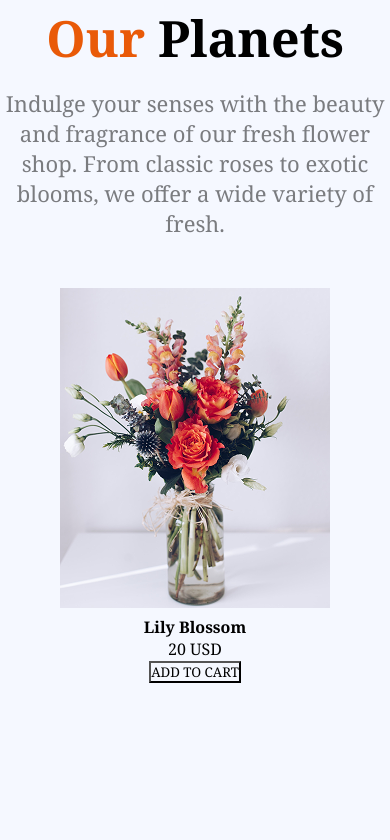
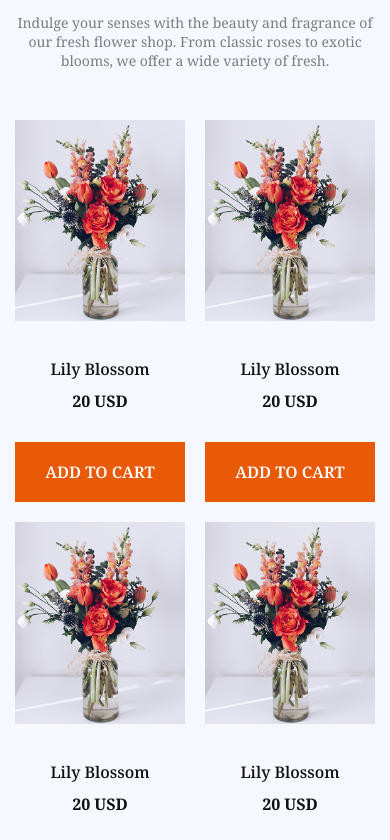
Before and after one commit to ebrahim2355/flower-pot, a plain HTML site: page index.html in a window 390 px wide. Shown: the part 724-1564 px from the top of the page. Before the commit the page ends 1407 px from the top, so only its background shows below. Drawn offline with Linux system fonts and the light colour scheme.

Commit message:
second commit

```diff
--- a/index.html
+++ b/index.html
@@ -37,8 +37,50 @@
         <section class="first-section">
             <h2 class="first-section-header"><span style="color: #E95A08;">Our</span> Planets</h2>
             <p class="first-section-description">Indulge your senses with the beauty and fragrance of our fresh flower shop. From classic roses to exotic blooms, we offer a wide variety of fresh.</p>
-            <div>
-                <div class="">
+            <div class="img-section">
+                <div class="single-img-section">
+                    <img src="assets/sample-flower-image.png" alt="">
+                    <h4 class="flower-name">Lily Blossom</h4>
+                    <p class="flower-price">20 USD</p>
+                    <button class="primary-btn">ADD TO CART</button>
+                </div>
+                <div class="single-img-section">
+                    <img src="assets/sample-flower-image.png" alt="">
+                    <h4 class="flower-name">Lily Blossom</h4>
+                    <p class="flower-price">20 USD</p>
+                    <button class="primary-btn">ADD TO CART</button>
+                </div>
+                <div class="single-img-section">
+                    <img src="assets/sample-flower-image.png" alt="">
+                    <h4 class="flower-name">Lily Blossom</h4>
+                    <p class="flower-price">20 USD</p>
+                    <button class="primary-btn">ADD TO CART</button>
+                </div>
+                <div class="single-img-section">
+                    <img src="assets/sample-flower-image.png" alt="">
+                    <h4 class="flower-name">Lily Blossom</h4>
+                    <p class="flower-price">20 USD</p>
+                    <button class="primary-btn">ADD TO CART</button>
+                </div>
+                <div class="single-img-section">
+                    <img src="assets/sample-flower-image.png" alt="">
+                    <h4 class="flower-name">Lily Blossom</h4>
+                    <p class="flower-price">20 USD</p>
+                    <button class="primary-btn">ADD TO CART</button>
+                </div>
+                <div class="single-img-section">
+                    <img src="assets/sample-flower-image.png" alt="">
+                    <h4 class="flower-name">Lily Blossom</h4>
+                    <p class="flower-price">20 USD</p>
+                    <button class="primary-btn">ADD TO CART</button>
+                </div>
+                <div class="single-img-section">
+                    <img src="assets/sample-flower-image.png" alt="">
+                    <h4 class="flower-name">Lily Blossom</h4>
+                    <p class="flower-price">20 USD</p>
+                    <button class="primary-btn">ADD TO CART</button>
+                </div>
+                <div class="single-img-section">
                     <img src="assets/sample-flower-image.png" alt="">
                     <h4 class="flower-name">Lily Blossom</h4>
                     <p class="flower-price">20 USD</p>
--- a/styles/style.css
+++ b/styles/style.css
@@ -49,38 +49,78 @@ header nav {
 }
 
 
-.banner{
+.banner {
     display: flex;
     /* grid-template-columns: repeat(2, 1fr); */
     align-items: last baseline;
     max-width: 1140px;
     margin: 0 auto;
 }
-.banner-title{
+
+.banner-title {
     font-weight: bold;
     font-size: 4em;
     margin-bottom: 13px;
 }
-.banner-description{
+
+.banner-description {
     color: rgba(0, 0, 0, 0.5);
 }
 
-.first-section{
+.first-section {
     text-align: center;
+    max-width: 1140px;
+    margin: 0 auto;
 }
-.first-section-header{
+
+.first-section-header {
     font-size: 50px;
     font-weight: bold;
     margin-bottom: 16px;
     margin-top: 120px;
 
 }
-.first-section-description{
+
+.first-section-description {
     font-size: 22px;
     color: rgba(0, 0, 0, 0.5);
     margin-bottom: 50px;
 }
 
+.flower-name {
+    color: #111111;
+    font-size: 22px;
+    font-weight: 550;
+    margin-top: 30px;
+}
+
+.flower-price {
+    color: #111111;
+    font-weight: bold;
+    font-size: 22px;
+    margin-top: 20px;
+    margin-bottom: 30px;
+}
+
+.primary-btn {
+    color: #FFFFFF;
+    border: none;
+    font-size: 16px;
+    font-weight: 600;
+    background-color: #E95A08;
+    padding: 19px;
+    width: 100%;
+}
+
+.single-img-section {
+    max-width: 270px;
+}
+
+.img-section {
+    display: grid;
+    grid-template-columns: repeat(4, 1fr);
+    gap: 20px;
+}
 
 
 
@@ -107,19 +147,54 @@ header nav {
         display: none;
     }
 
-    .banner{
+    .banner {
         flex-direction: column-reverse;
         /* width: 100%; */
     }
-    .banner-title{
+
+    .banner-title {
         font-size: 24px;
     }
-    .banner img{
+
+    .banner img {
         width: 100%;
         margin-bottom: 28px;
 
     }
-    .banner > div{
+
+    .banner>div {
         padding: 15px;
     }
+
+    .img-section {
+        grid-template-columns: repeat(2, 1fr);
+
+    }
+
+    .single-img-section img {
+        width: 100%;
+    }
+
+    .first-section {
+        max-width: 544px;
+        padding: 15px;
+    }
+
+    .first-section-header {
+        font-size: 24px;
+        font-weight: bold;
+        margin-top: 65px;
+    }
+
+    .first-section-description {
+        font-size: 14px;
+    }
+    .flower-price{
+        font-size: 16px;
+        margin-top: 10px;
+    }
+    .flower-name{
+        font-size: 16px;
+
+    }
 }
```
